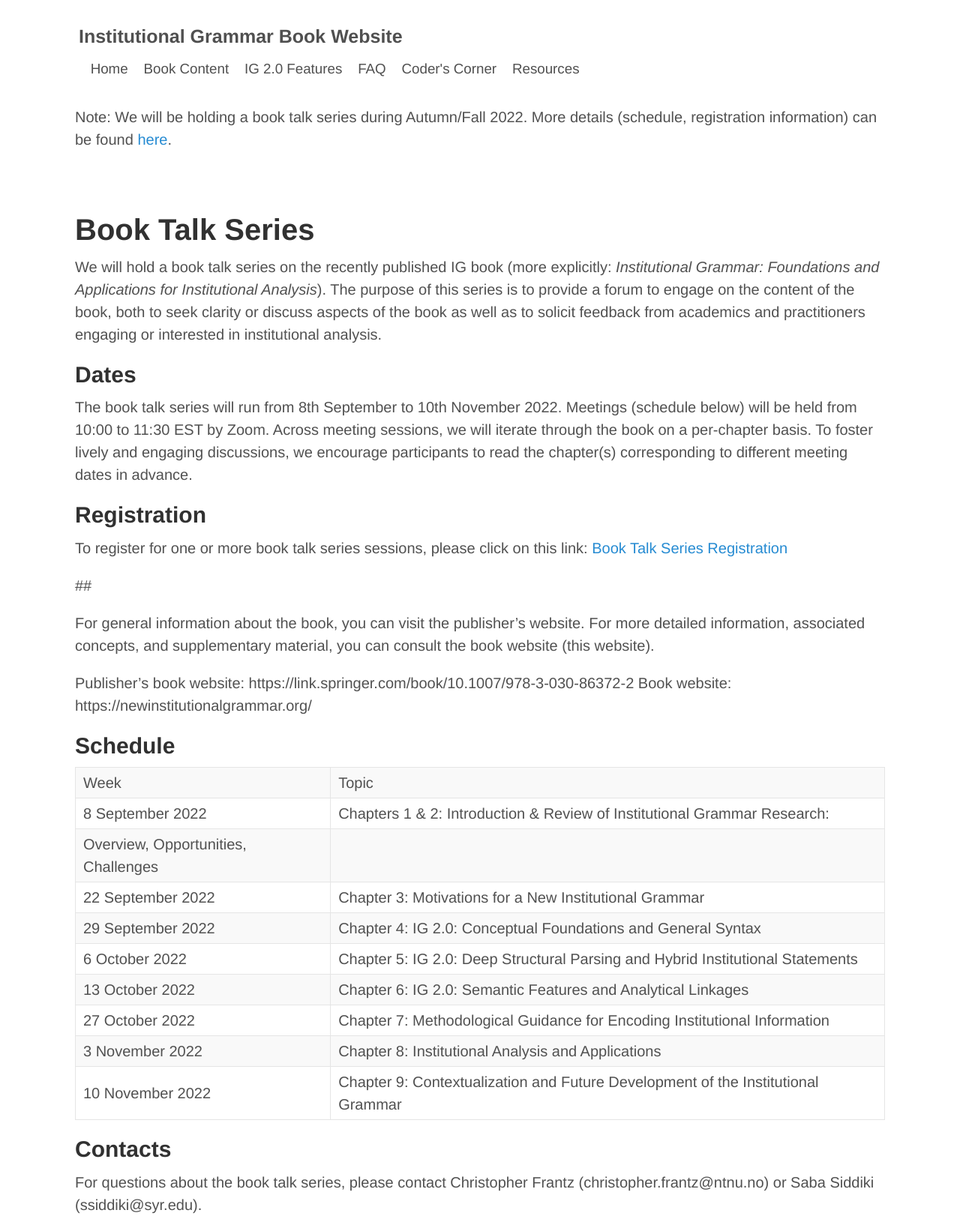
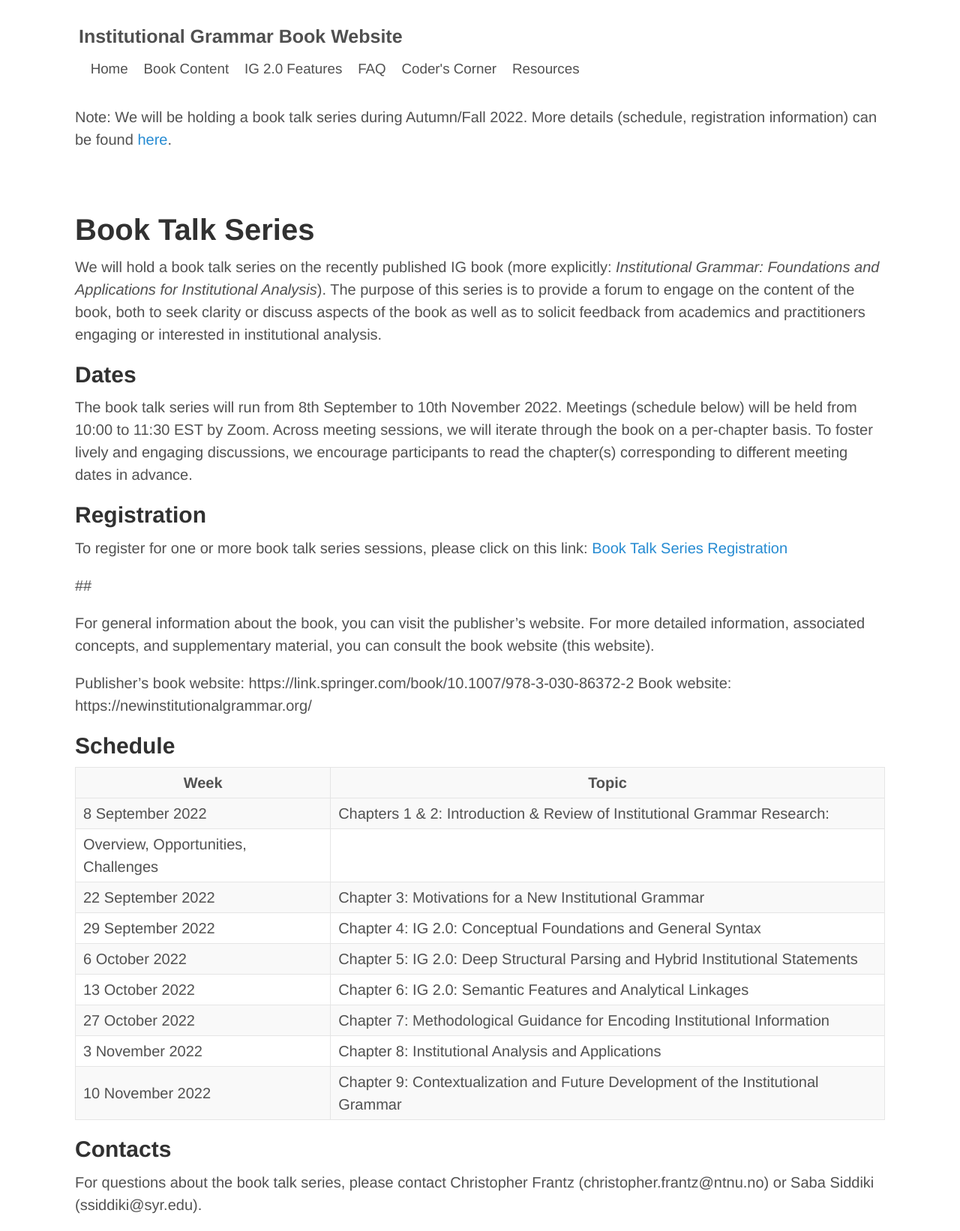
Before and after one commit to InstitutionalGrammar/IG-Book, a Jekyll site: the page built from book-talk.md, in a window 1280 px wide. Shown: the whole page at 75% size. Built offline with Jekyll 4.4.1, drawn with Linux system fonts in a browser that asks for light colours.

Commit message:
Modified table layout.

```diff
--- a/book-talk.md
+++ b/book-talk.md
@@ -24,16 +24,17 @@ Book website: https://newinstitutionalgrammar.org/
 
 ## Schedule
 
-|Week |	Topic |
-|8 September 2022 | Chapters 1 & 2: Introduction & Review of Institutional Grammar Research:
+| Week | Topic |
+| ----- | ----- |
+| 8 September 2022 | Chapters 1 & 2: Introduction & Review of Institutional Grammar Research:
 Overview, Opportunities, Challenges |
-|22 September 2022 | Chapter 3: Motivations for a New Institutional Grammar |
-|29 September 2022 | Chapter 4: IG 2.0: Conceptual Foundations and General Syntax |
-|6 October 2022 | Chapter 5: IG 2.0: Deep Structural Parsing and Hybrid Institutional Statements |
-|13 October 2022 | Chapter 6: IG 2.0: Semantic Features and Analytical Linkages |
-|27 October 2022 | Chapter 7: Methodological Guidance for Encoding Institutional Information |
-|3 November 2022 | Chapter 8: Institutional Analysis and Applications |
-|10 November 2022 | Chapter 9: Contextualization and Future Development of the Institutional Grammar |
+| 22 September 2022 | Chapter 3: Motivations for a New Institutional Grammar |
+| 29 September 2022 | Chapter 4: IG 2.0: Conceptual Foundations and General Syntax |
+| 6 October 2022 | Chapter 5: IG 2.0: Deep Structural Parsing and Hybrid Institutional Statements |
+| 13 October 2022 | Chapter 6: IG 2.0: Semantic Features and Analytical Linkages |
+| 27 October 2022 | Chapter 7: Methodological Guidance for Encoding Institutional Information |
+| 3 November 2022 | Chapter 8: Institutional Analysis and Applications |
+| 10 November 2022 | Chapter 9: Contextualization and Future Development of the Institutional Grammar |
 
 ## Contacts
 
```
